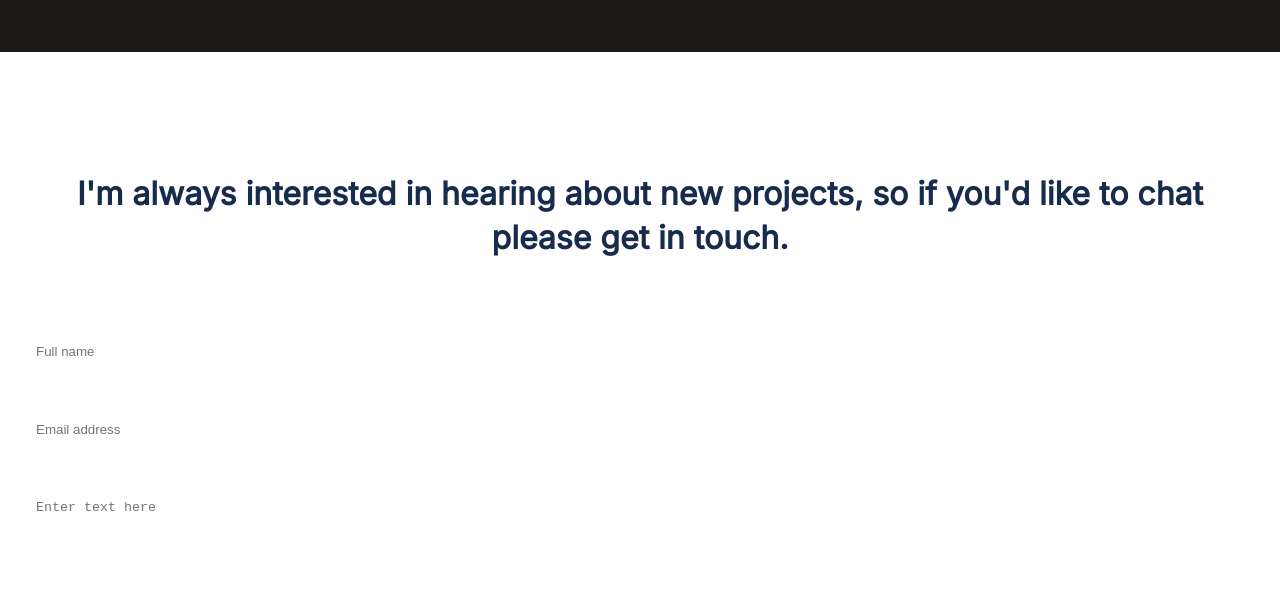
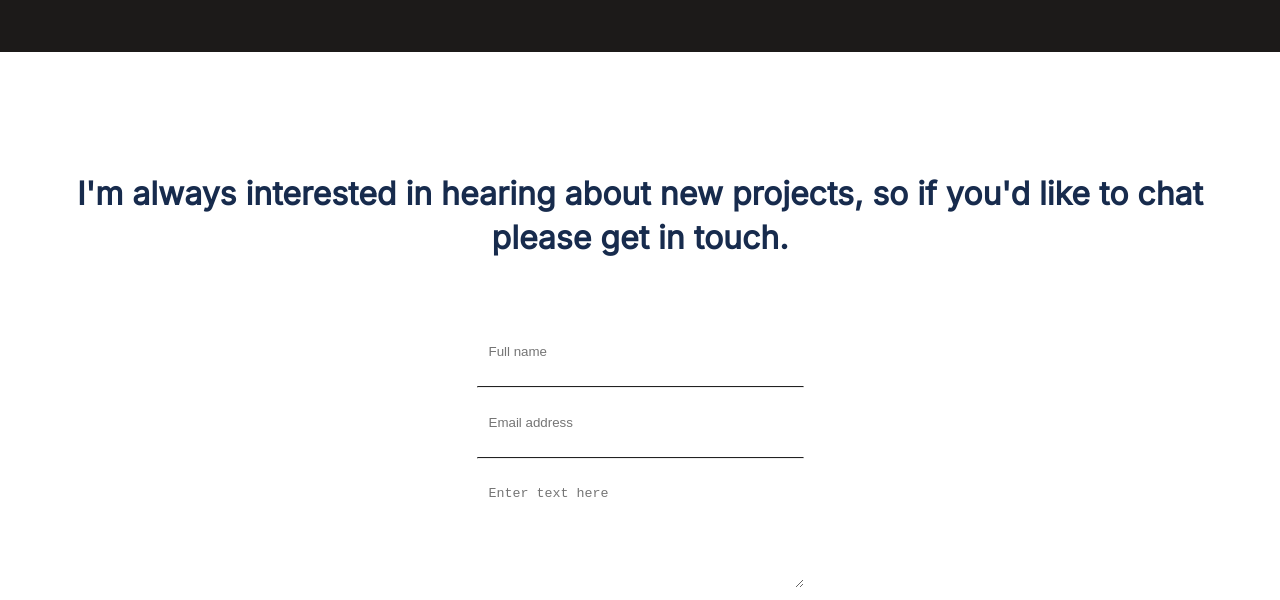
Before and after one commit to zmekonnen251/portofolio-website, a website: page index.html in a window 1280 px wide. Shown: the part 5014-5614 px from the top of the page. Drawn offline with Linux system fonts and the light colour scheme.

Commit message:
add styles for input, textarea

```diff
--- a/index.html
+++ b/index.html
@@ -248,12 +248,14 @@
           required
           maxlength="30"
         />
+        <hr class="horizontal_line"/>
         <input
           class="email"
           type="email"
           placeholder="Email address"
           required
         />
+        <hr class="horizontal_line"/>
         <textarea
           class="message"
           name="message"
--- a/style.css
+++ b/style.css
@@ -424,7 +424,9 @@ button:hover {
 .contact_form {
   display: flex;
   flex-direction: column;
-  gap: 39px;
+  justify-content: center;
+  align-items: center;
+  gap: 15px;
   margin-top: 72px;
 }
 
@@ -433,4 +435,16 @@ button:hover {
 .message {
   border: none;
   padding: 12px;
+  width: 327px;
 }
+
+.contact_form hr {
+  color: #DBD8D7;
+  margin-bottom: 0;
+  width: 327px;
+}
+
+.message {
+  width: 327px;
+  height: 114px;
+}
```
